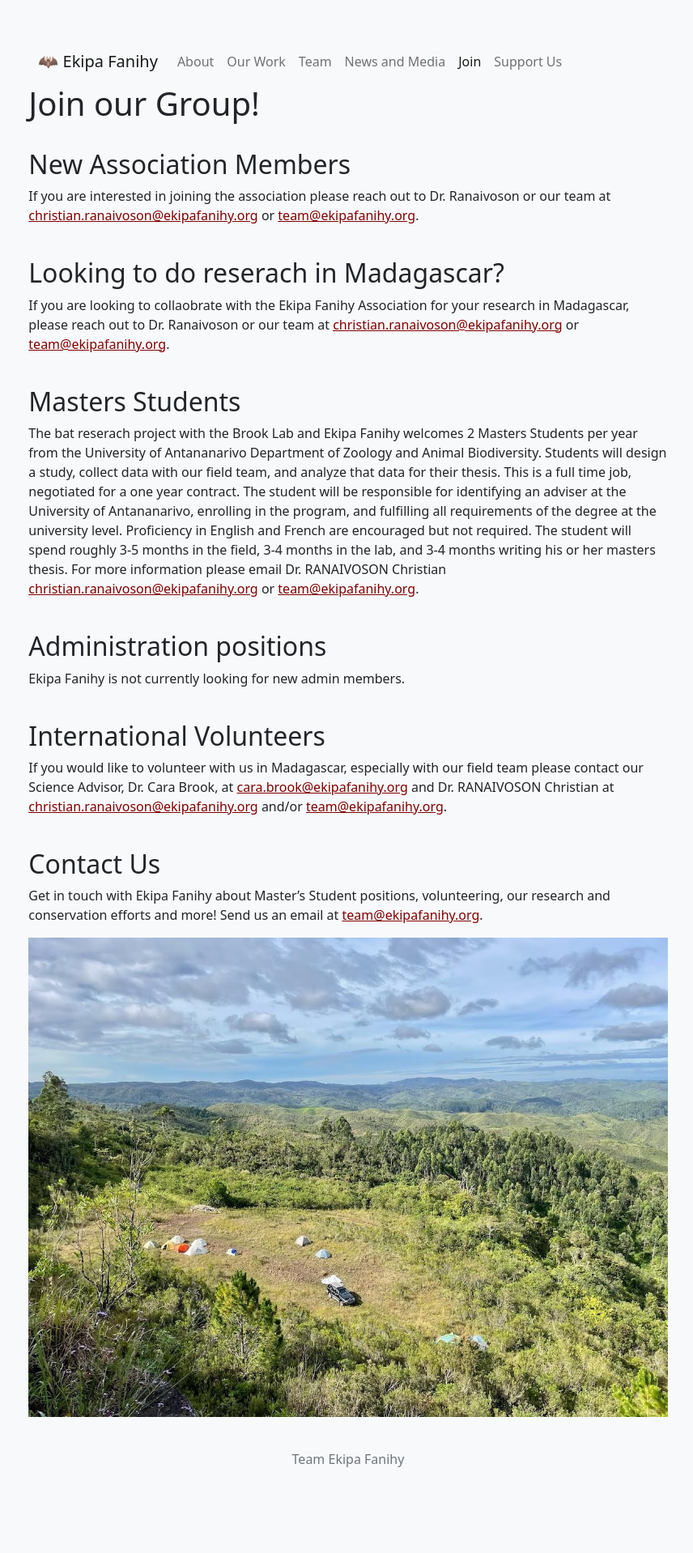
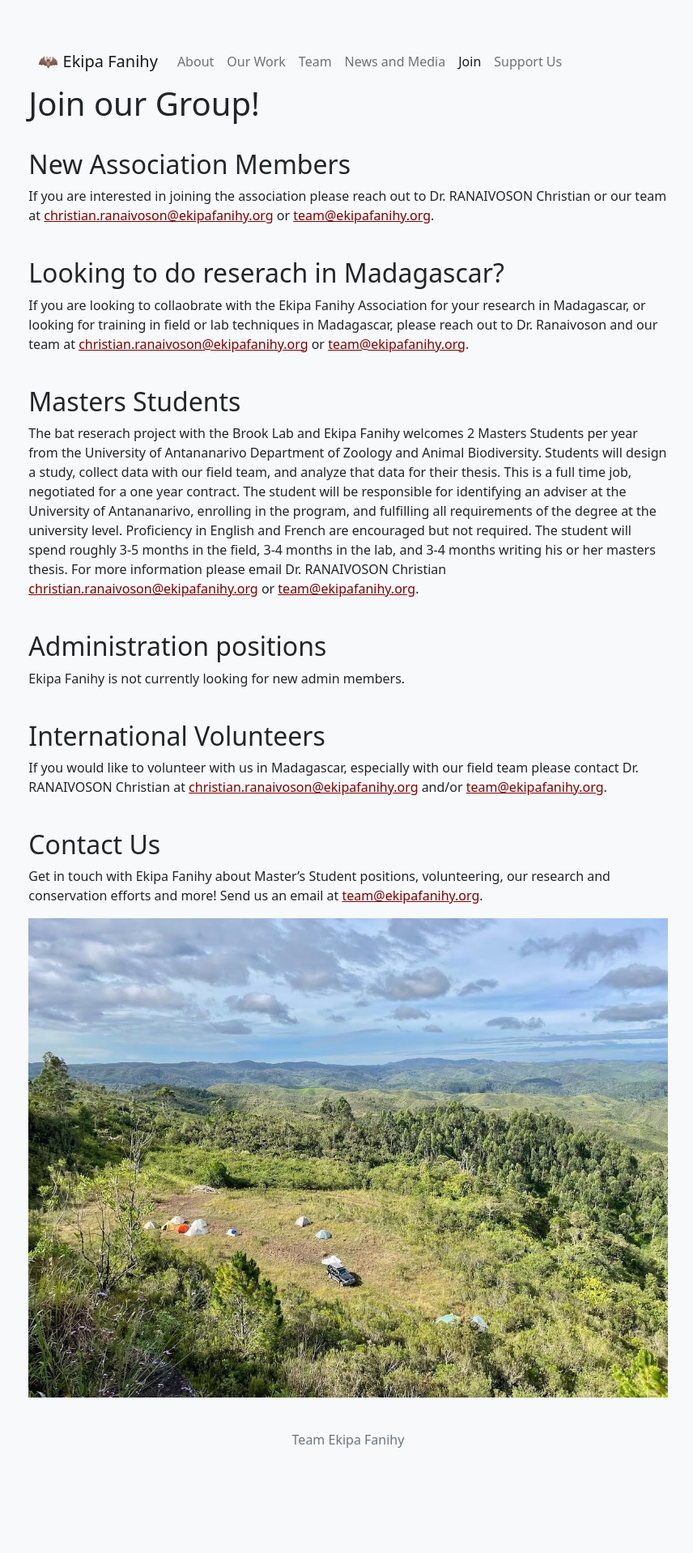
Before and after one commit to brooklabteam/www-ekipafanihy, a Jekyll site: the page built from join.md, in a window 1280 px wide. Shown: the whole page at 81% size, without its empty margins (210-1066 px from the left). Built offline with Jekyll 4.4.1, drawn with Linux system fonts in a browser that asks for light colours; after the commit the page ends 1894 px from its top, so only the background shows below that.

Commit message:
Update join.md

```diff
--- a/join.md
+++ b/join.md
@@ -8,13 +8,13 @@ permalink: /join
 
 <h2>New Association Members</h2>
 
-If you are interested in joining the association please reach out to Dr. Ranaivoson or our team at <christian.ranaivoson@ekipafanihy.org> or <team@ekipafanihy.org>.
+If you are interested in joining the association please reach out to Dr. RANAIVOSON Christian or our team at <christian.ranaivoson@ekipafanihy.org> or <team@ekipafanihy.org>.
 
 <div style="clear:both;">&nbsp;</div>
 
 <h2>Looking to do reserach in Madagascar?</h2>
 
-If you are looking to collaobrate with the Ekipa Fanihy Association for your research in Madagascar, please reach out to Dr. Ranaivoson or our team at <christian.ranaivoson@ekipafanihy.org> or <team@ekipafanihy.org>.
+If you are looking to collaobrate with the Ekipa Fanihy Association for your research in Madagascar, or looking for training in field or lab techniques in Madagascar, please reach out to Dr. Ranaivoson and our team at <christian.ranaivoson@ekipafanihy.org> or <team@ekipafanihy.org>.
 
 
 <div style="clear:both;">&nbsp;</div>
@@ -32,7 +32,7 @@ Ekipa Fanihy is not currently looking for new admin members.
 
 <h2>International Volunteers</h2>
 
-If you would like to volunteer with us in Madagascar, especially with our field team please contact our Science Advisor, Dr. Cara Brook, at <cara.brook@ekipafanihy.org> and Dr. RANAIVOSON Christian at <christian.ranaivoson@ekipafanihy.org> and/or <team@ekipafanihy.org>.
+If you would like to volunteer with us in Madagascar, especially with our field team please contact Dr. RANAIVOSON Christian at <christian.ranaivoson@ekipafanihy.org> and/or <team@ekipafanihy.org>.
 
 <div style="clear:both;">&nbsp;</div>
 
```
